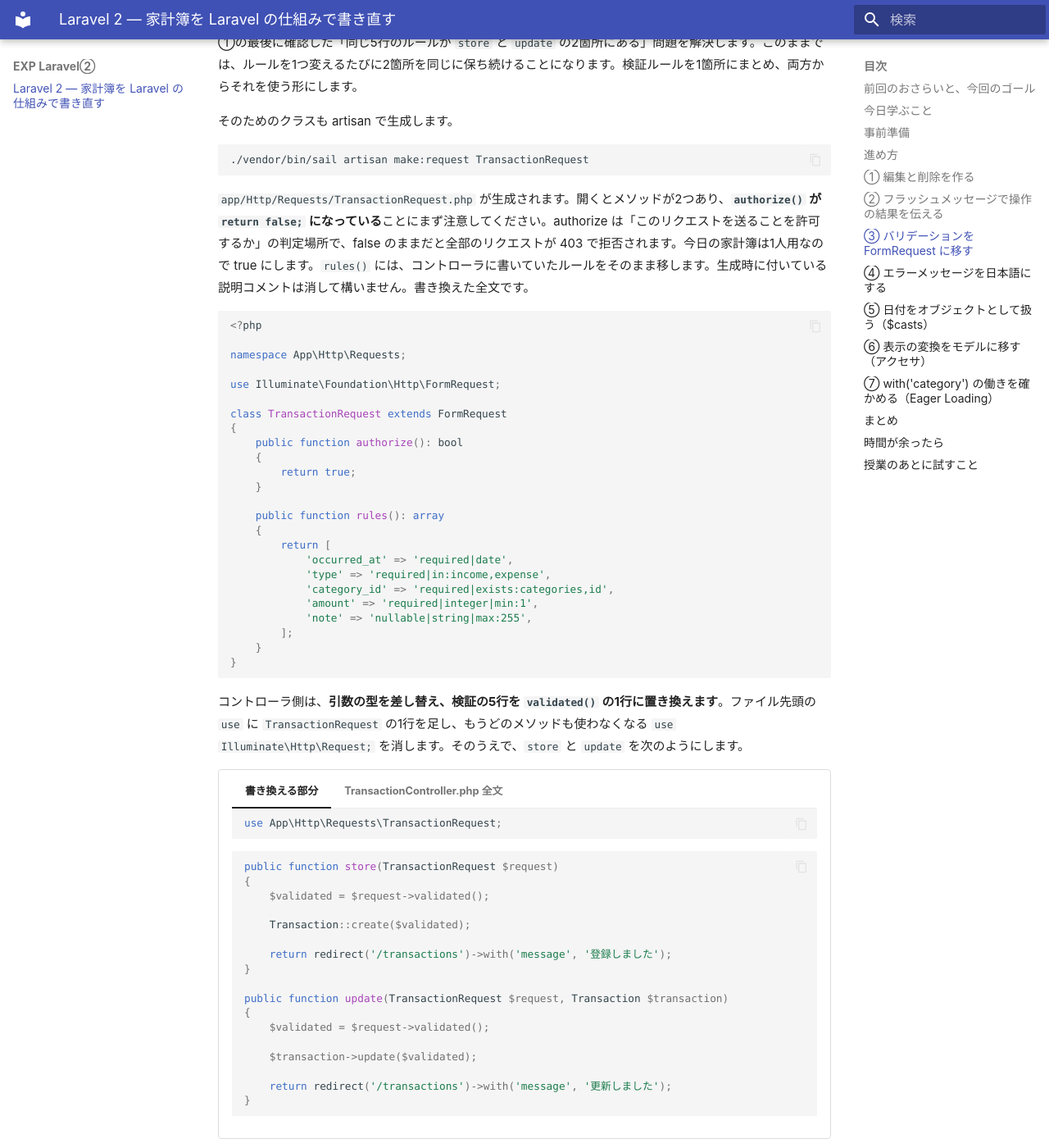
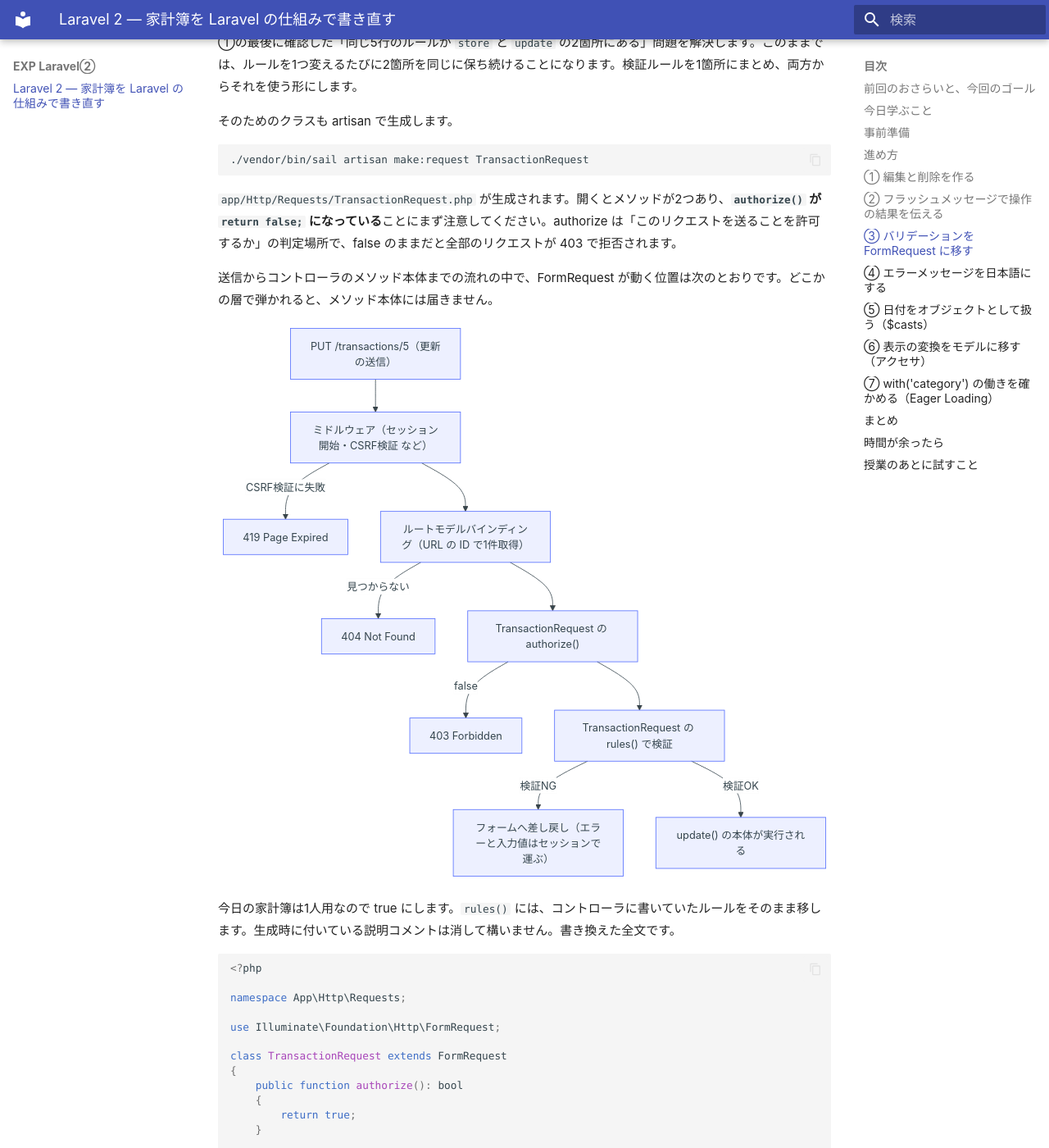
Before and after one commit to abekdwight/gslabo-lesson4, an MkDocs documentation site: the page built from docs/index.md, in a window 1280 px wide and 1400 px high, scrolled down 9478 px. Shown: the whole window at 82% size. Built offline with MkDocs 1.6.1 and Material for MkDocs 9.7.7, drawn with Linux system fonts in a browser that asks for light colours; part of the change alters nothing that is shown.

Commit message:
replace formrequest diagram with defense layer flowchart

````diff
--- a/docs/index.md
+++ b/docs/index.md
@@ -780,7 +780,24 @@ DELETE     transactions/{transaction} ........ transactions.destroy
 ./vendor/bin/sail artisan make:request TransactionRequest
 ```
 
-`app/Http/Requests/TransactionRequest.php` が生成されます。開くとメソッドが2つあり、**`authorize()` が `return false;` になっている**ことにまず注意してください。authorize は「このリクエストを送ることを許可するか」の判定場所で、false のままだと全部のリクエストが 403 で拒否されます。今日の家計簿は1人用なので true にします。`rules()` には、コントローラに書いていたルールをそのまま移します。生成時に付いている説明コメントは消して構いません。書き換えた全文です。
+`app/Http/Requests/TransactionRequest.php` が生成されます。開くとメソッドが2つあり、**`authorize()` が `return false;` になっている**ことにまず注意してください。authorize は「このリクエストを送ることを許可するか」の判定場所で、false のままだと全部のリクエストが 403 で拒否されます。
+
+送信からコントローラのメソッド本体までの流れの中で、FormRequest が動く位置は次のとおりです。どこかの層で弾かれると、メソッド本体には届きません。
+
+```mermaid
+flowchart TB
+    A["PUT /transactions/5（更新の送信）"] --> B["ミドルウェア（セッション開始・CSRF検証 など）"]
+    B -->|CSRF検証に失敗| RB["419 Page Expired"]
+    B --> C["ルートモデルバインディング（URL の ID で1件取得）"]
+    C -->|見つからない| RC["404 Not Found"]
+    C --> D["TransactionRequest の authorize()"]
+    D -->|false| RD["403 Forbidden"]
+    D --> E["TransactionRequest の rules() で検証"]
+    E -->|検証NG| RE["フォームへ差し戻し（エラーと入力値はセッションで運ぶ）"]
+    E -->|検証OK| F["update() の本体が実行される"]
+```
+
+今日の家計簿は1人用なので true にします。`rules()` には、コントローラに書いていたルールをそのまま移します。生成時に付いている説明コメントは消して構いません。書き換えた全文です。
 
 ```php
 <?php
@@ -926,22 +943,6 @@ class TransactionRequest extends FormRequest
     ```
 
 `$request->validate([...])` の行が消えて、短くなりました。前回から `store(Request $request)` と書いてきました。その `Request` の場所に自作の `TransactionRequest` を置くと、Laravel は**コントローラのメソッドが始まる前に** `rules()` の検証を実行します。メソッドに到達した時点で検証は済んでいて、通った値だけを `validated()` で受け取ります。検証に失敗したときの動き（エラーと入力値を持ってフォームへ差し戻す）は、いままでと同じです。[フォームリクエスト](https://readouble.com/laravel/13.x/ja/validation.html#form-request-validation)
-
-```mermaid
-sequenceDiagram
-    participant ブラウザ
-    participant ルート as routes/web.php
-    participant リクエスト as TransactionRequest
-    participant コントローラ as TransactionController
-    ブラウザ->>ルート: POST /transactions
-    ルート->>リクエスト: コントローラを呼ぶ前に rules() で検証
-    alt 検証OK
-        リクエスト->>コントローラ: store() が validated() を受け取れる
-        コントローラ->>ブラウザ: 一覧へリダイレクト
-    else 検証NG
-        リクエスト->>ブラウザ: フォームへ差し戻し（エラーと入力値はセッションで運ぶ）
-    end
-```
 
 !!! success "確認"
 
````
